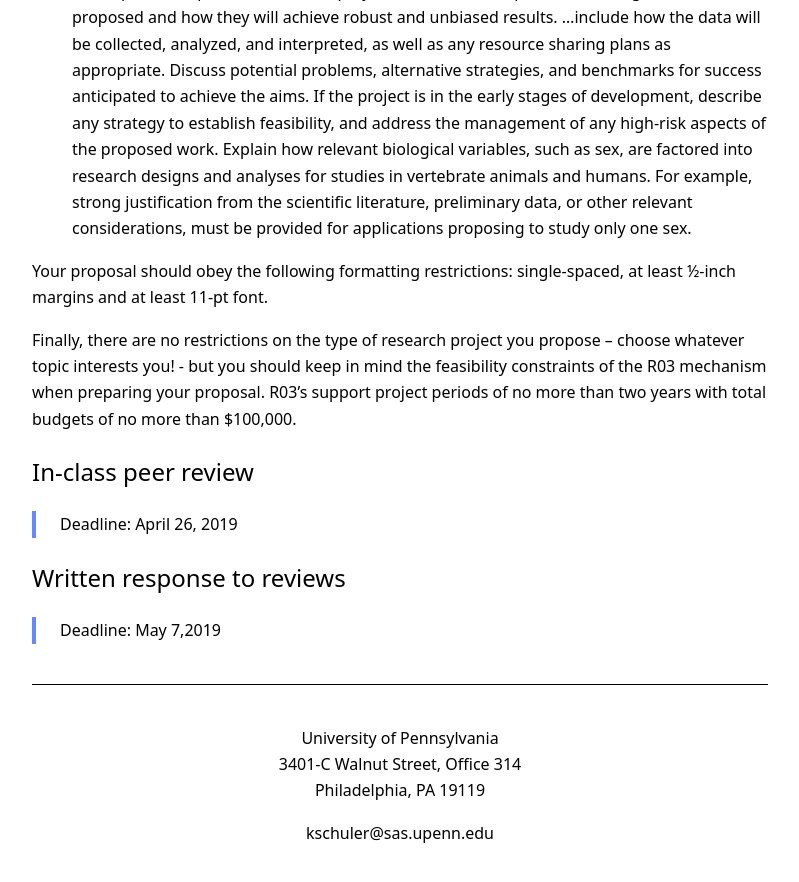
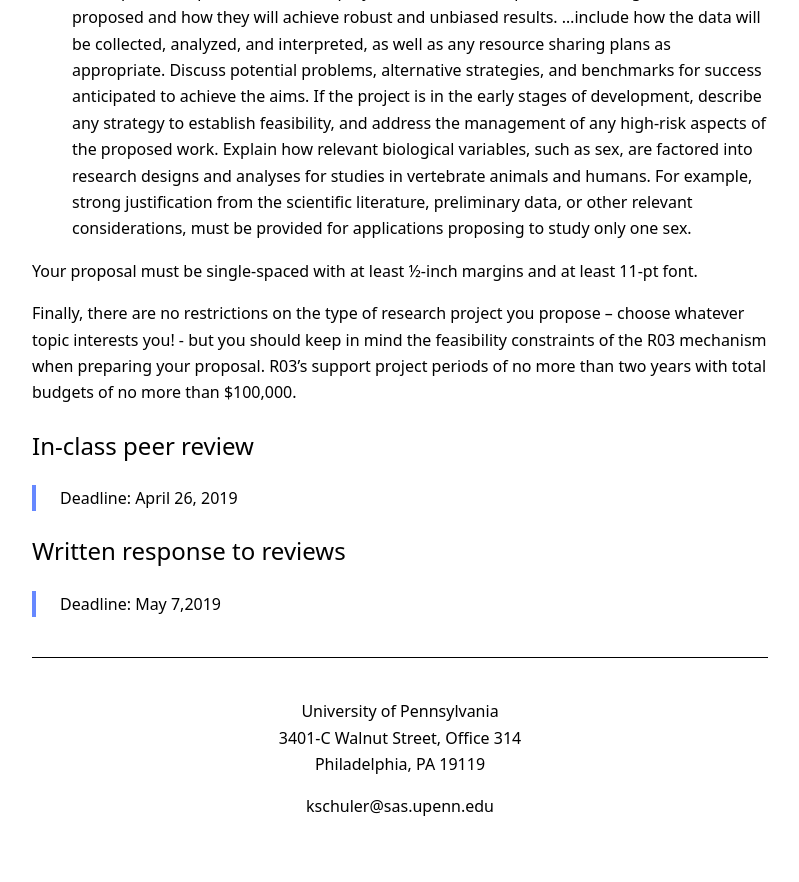
Before and after one commit to kschuler/ling001, a Jekyll site: the page built from spring2019/research-proposal.md, in a window 1280 px wide and 900 px high, scrolled down 1697 px. Shown: the top 882 px of the window, without its empty margins (240-1039 px from the left). Built offline with Jekyll 4.4.1, drawn with Linux system fonts in a browser that asks for light colours; part of the change alters nothing that is shown.

Commit message:
spring2019/research-proposal.md updated from https://stackedit.io/

```diff
--- a/spring2019/research-proposal.md
+++ b/spring2019/research-proposal.md
@@ -30,7 +30,7 @@ Include the following sections in your Research Strategy:
 * **Innovation:** Explain how the application challenges and seeks to shift current research or clinical practice paradigms. l Describe any novel theoretical concepts, approaches or methodologies, instrumentation or interventions to be developed or used, and any advantage over existing methodologies, instrumentation, or interventions. l Explain any refinements, improvements, or new applications of theoretical concepts, approaches or methodologies, instrumentation, or interventions.
 * **Approach:** Describe the overall strategy, methodology, and analyses to be used to accomplish the specific aims of the project. Describe the experimental design and methods proposed  and how they will achieve robust and unbiased results. …include how the data will be collected, analyzed, and interpreted, as well as any resource sharing plans as appropriate.  Discuss potential problems, alternative strategies, and benchmarks for success anticipated to achieve the aims.  If the project is in the early stages of development, describe any strategy to establish feasibility, and address the management of any high-risk aspects of the proposed work. Explain how relevant biological variables, such as sex, are factored into research designs and analyses for studies in vertebrate animals and humans. For example, strong justification from the scientific literature, preliminary data, or other relevant considerations, must be provided for applications proposing to study only one sex.
 
-Your proposal should obey the following formatting restrictions: **single-spaced**, at least **½-inch margins** and at least **11-pt font**.
+Your proposal must be **single-spaced** with at least **½-inch margins** and at least **11-pt font**.
 
 Finally, there are no restrictions on the type of research project you propose – choose whatever topic interests you! - but you should keep in mind the feasibility constraints of the R03 mechanism when preparing your proposal.  R03’s support project periods of **no more than two years** with total budgets of **no more than $100,000**.
 
@@ -42,6 +42,7 @@ Finally, there are no restrictions on the type of research project you propose
 
 > **Deadline: May 7,2019**
 <!--stackedit_data:
-eyJoaXN0b3J5IjpbLTU1NzM4NTk0MiwxMDUzMzkyNjAwLC04Mj
-M5MTM2NiwtMjEzOTkxNTE2LDE3MjEyOTkxNl19
+eyJoaXN0b3J5IjpbLTE1NTk3NzAwOTgsLTU1NzM4NTk0MiwxMD
+UzMzkyNjAwLC04MjM5MTM2NiwtMjEzOTkxNTE2LDE3MjEyOTkx
+Nl19
 -->
```
